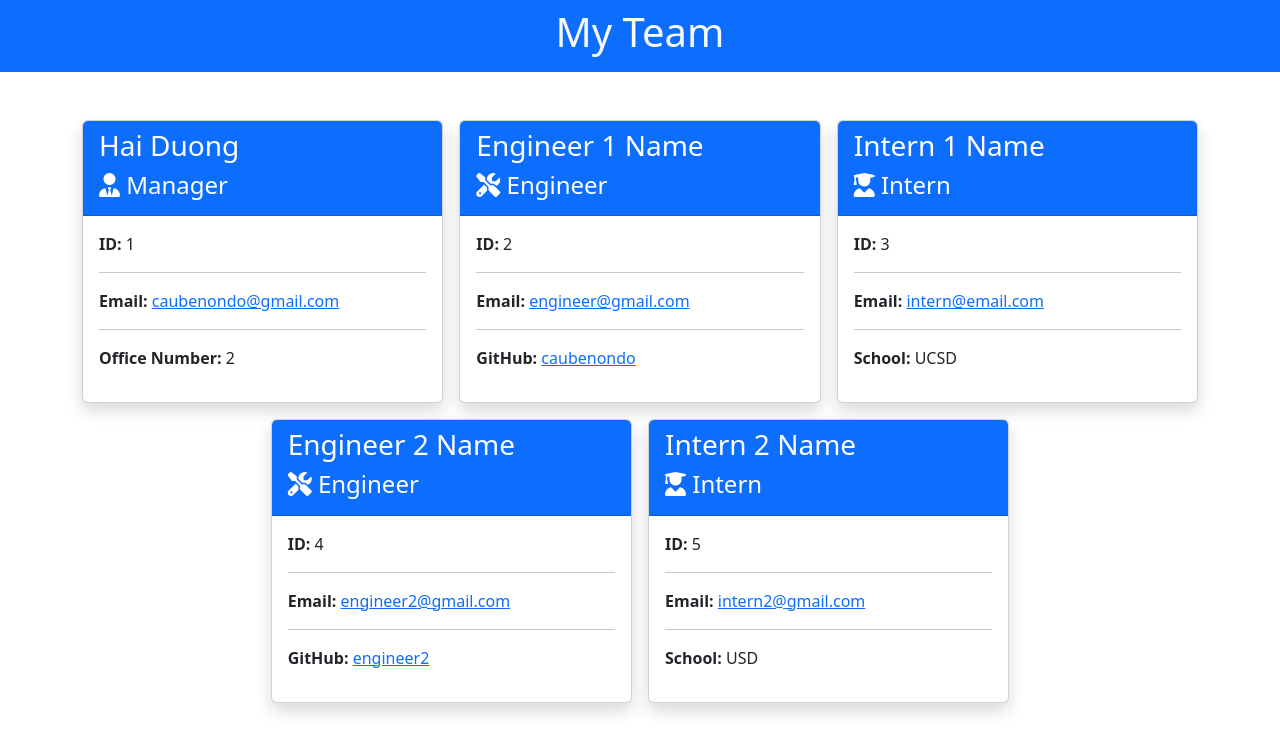
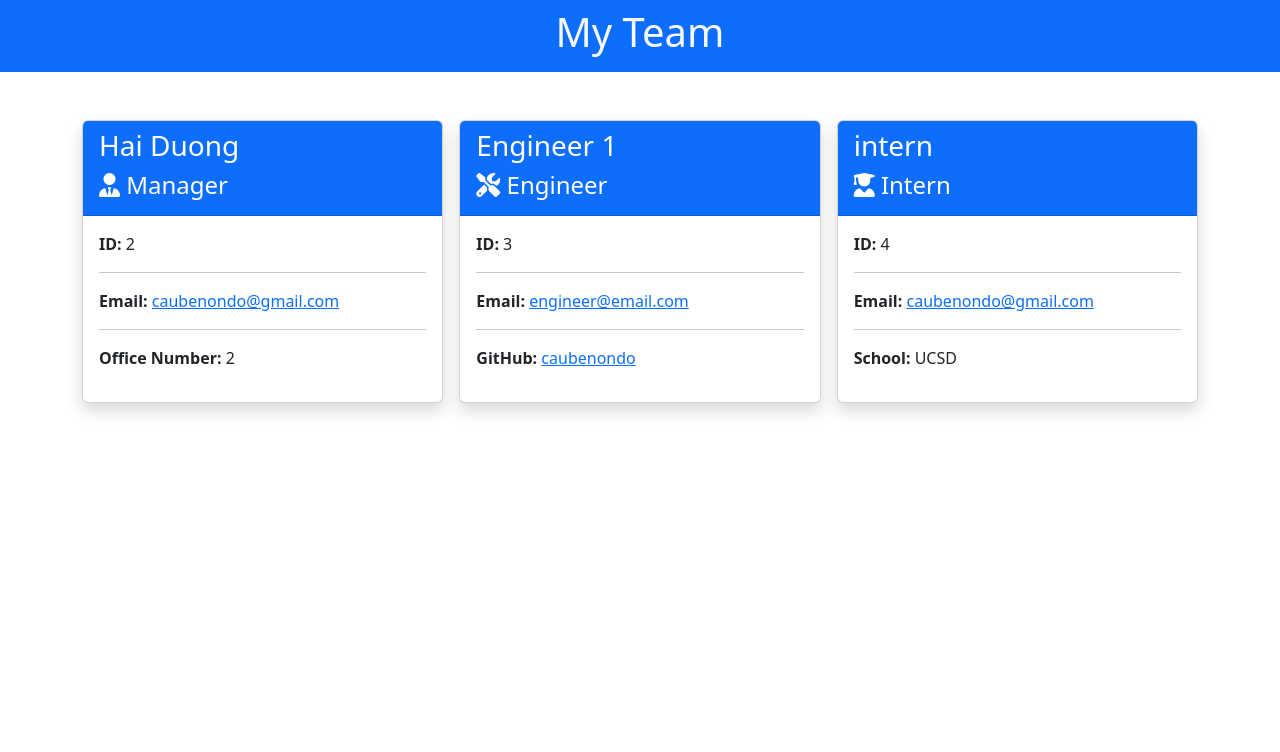
Before and after one commit to caubenondo/team-generator, a website: page dist/index.html in a window 1280 px wide. Drawn offline with nearby package versions, Linux system fonts and the light colour scheme.

```diff
--- a/dist/index.html
+++ b/dist/index.html
@@ -30,7 +30,7 @@
             <h4><i class="fa-solid fa-user-tie"></i> Manager</h4>
         </div>
         <div class="card-body">
-            <p><strong>ID:</strong> 1</p>
+            <p><strong>ID:</strong> 2</p>
             <hr>
             <p><strong>Email:</strong> <a href='mailto:caubenondo@gmail.com'>caubenondo@gmail.com</a></p>
             <hr><p><strong>Office Number: </strong>2</p>
@@ -43,13 +43,13 @@
     <div class='col-md-4 px-2'>
     <div class="card px-0 mb-3 shadow">
         <div class="card-header text-bg-primary">
-            <h3>Engineer 1 Name</h3>
+            <h3>Engineer 1</h3>
             <h4><i class="fa-solid fa-screwdriver-wrench"></i> Engineer</h4>
         </div>
         <div class="card-body">
-            <p><strong>ID:</strong> 2</p>
+            <p><strong>ID:</strong> 3</p>
             <hr>
-            <p><strong>Email:</strong> <a href='mailto:engineer@gmail.com'>engineer@gmail.com</a></p>
+            <p><strong>Email:</strong> <a href='mailto:engineer@email.com'>engineer@email.com</a></p>
 
 
             <hr><p><strong>GitHub:</strong> <a href="https://github.com/caubenondo">caubenondo</a></p>
@@ -60,49 +60,15 @@
     <div class='col-md-4 px-2'>
     <div class="card px-0 mb-3 shadow">
         <div class="card-header text-bg-primary">
-            <h3>Intern 1 Name</h3>
+            <h3>intern</h3>
             <h4><i class="fa-solid fa-user-graduate"></i> Intern</h4>
-        </div>
-        <div class="card-body">
-            <p><strong>ID:</strong> 3</p>
-            <hr>
-            <p><strong>Email:</strong> <a href='mailto:intern@email.com'>intern@email.com</a></p>
-
-            <hr><p><strong>School:</strong> UCSD</p>
-
-        </div>
-    </div>
-    </div>
-
-    <div class='col-md-4 px-2'>
-    <div class="card px-0 mb-3 shadow">
-        <div class="card-header text-bg-primary">
-            <h3>Engineer 2 Name</h3>
-            <h4><i class="fa-solid fa-screwdriver-wrench"></i> Engineer</h4>
         </div>
         <div class="card-body">
             <p><strong>ID:</strong> 4</p>
             <hr>
-            <p><strong>Email:</strong> <a href='mailto:engineer2@gmail.com'>engineer2@gmail.com</a></p>
+            <p><strong>Email:</strong> <a href='mailto:caubenondo@gmail.com'>caubenondo@gmail.com</a></p>
 
-
-            <hr><p><strong>GitHub:</strong> <a href="https://github.com/engineer2">engineer2</a></p>
-        </div>
-    </div>
-    </div>
-
-    <div class='col-md-4 px-2'>
-    <div class="card px-0 mb-3 shadow">
-        <div class="card-header text-bg-primary">
-            <h3>Intern 2 Name</h3>
-            <h4><i class="fa-solid fa-user-graduate"></i> Intern</h4>
-        </div>
-        <div class="card-body">
-            <p><strong>ID:</strong> 5</p>
-            <hr>
-            <p><strong>Email:</strong> <a href='mailto:intern2@gmail.com'>intern2@gmail.com</a></p>
-
-            <hr><p><strong>School:</strong> USD</p>
+            <hr><p><strong>School:</strong> UCSD</p>
 
         </div>
     </div>
--- a/package.json
+++ b/package.json
@@ -5,8 +5,8 @@
   "main": "index.js",
   "scripts": {
     "test": "jest",
-    "start":"node index.js",
-    "reset":"node resetDist.js"
+    "start": "node index.js",
+    "reset": "node resetDist.js"
   },
   "repository": {
     "type": "git",
```
Also changed, not shown: README.md, src/playArtboard 1.png (added).
